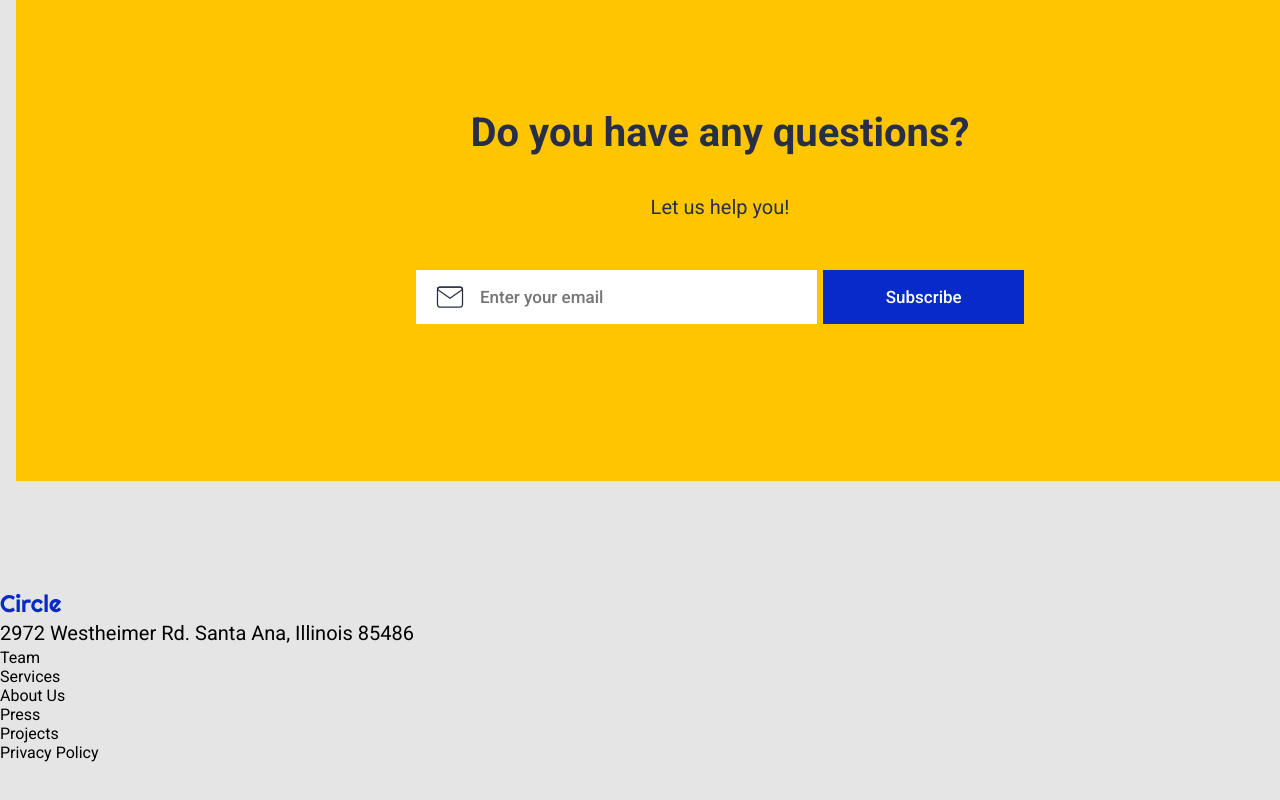
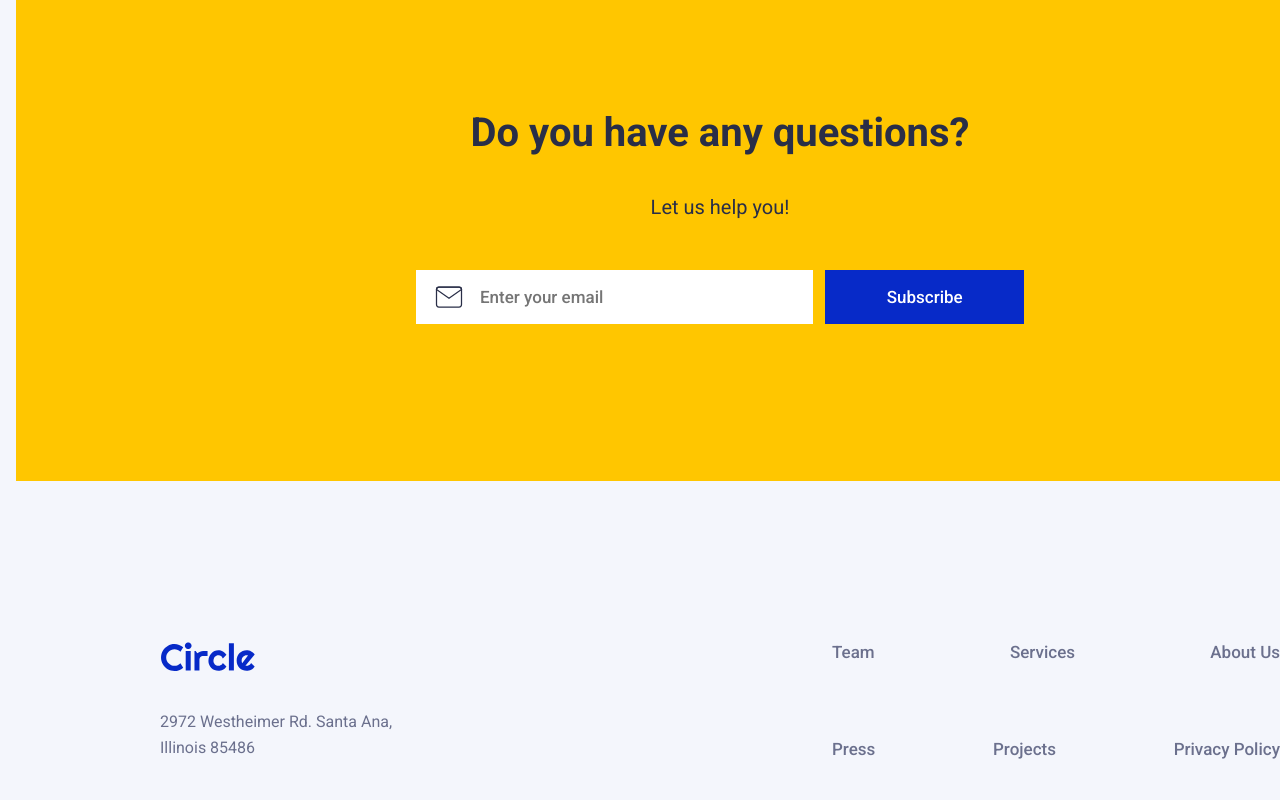
Before and after one commit to xavi-dig/lab-circle-web, a plain HTML site: page index.html in a window 1280 px wide. Shown: the part 3422-4222 px from the top of the page. Before the commit the page ends 4184 px from the top, so only its background shows below. Drawn offline with Linux system fonts and the light colour scheme.

Commit message:
home v-desktop done

```diff
--- a/index.html
+++ b/index.html
@@ -168,16 +168,21 @@
       </div>
     </section>
     <footer>
-      <a href=""><img src="./assets/logos/circle.svg" alt="Circle" /></a>
-      <p>2972 Westheimer Rd. Santa Ana, Illinois 85486</p>
-      <ul>
-        <li>Team</li>
-        <li>Services</li>
-        <li>About Us</li>
-        <li>Press</li>
-        <li>Projects</li>
-        <li>Privacy Policy</li>
-      </ul>
+      <div class="f-content">
+        <a href=""><img src="./assets/logos/circle.svg" alt="Circle" /></a>
+        <address>
+          2972 Westheimer Rd. Santa Ana,<br />
+          Illinois 85486
+        </address>
+      </div>
+      <div class="f-links">
+        <a class="f-links-top" href="#">Team</a>
+        <a class="f-links-top" href="#">Services</a>
+        <a class="f-links-top" href="#">About Us</a>
+        <a class="f-links-bot" href="#">Press</a>
+        <a class="f-links-bot" href="#">Projects</a>
+        <a class="f-links-bot" href="#">Privacy Policy</a>
+      </div>
     </footer>
   </body>
 </html>
--- a/style.css
+++ b/style.css
@@ -8,7 +8,7 @@
 }
 
 body {
-  background-color: #e5e5e5;
+  background-color: #f4f6fc;
   width: 1440px;
 }
 
@@ -351,7 +351,7 @@ a {
   display: grid;
   grid-template-columns: 2fr 1fr;
   align-items: center;
-  gap: 1%;
+  gap: 2%;
   margin: 0rem 15rem;
   padding-bottom: 6.8rem;
 }
@@ -365,3 +365,57 @@ a {
   background: url(./assets/newsletter/icon/mail.svg) no-repeat 5% 50%;
   background-color: #fff;
 }
+
+/* Footer */
+
+footer {
+  display: flex;
+  flex-wrap: nowrap;
+  justify-content: space-between;
+  padding: 3rem 10rem;
+}
+
+.f-content {
+  display: flex;
+  flex-direction: column;
+  justify-content: center;
+  align-items: flex-start;
+}
+
+.f-content img {
+  width: 6rem;
+  margin-bottom: 2rem;
+}
+
+.f-content address {
+  color: #6b708d;
+  line-height: 25.5px;
+  font-style: normal;
+}
+
+.f-links {
+  display: flex;
+  width: 40%;
+  flex-direction: row;
+  flex-wrap: wrap;
+  row-gap: 20%;
+  column-gap: 20%;
+  justify-content: space-between;
+}
+
+.f-links-bot {
+  align-self: flex-end;
+}
+
+.f-links-top {
+  align-self: flex-start;
+}
+
+.f-links a {
+  text-decoration: none;
+  color: #6b708d;
+}
+
+.f-links a:hover {
+  color: #072ac8;
+}
```
Also changed, not shown: 1 other file.
